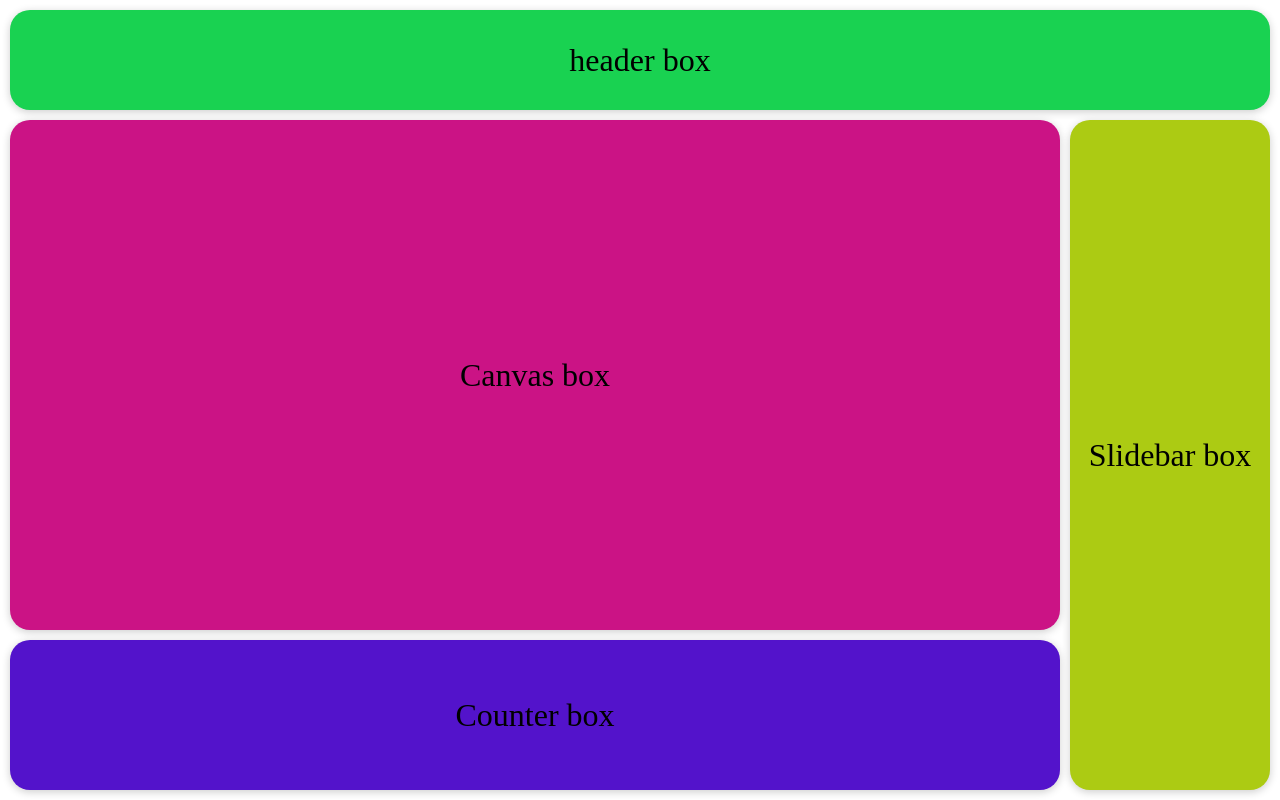
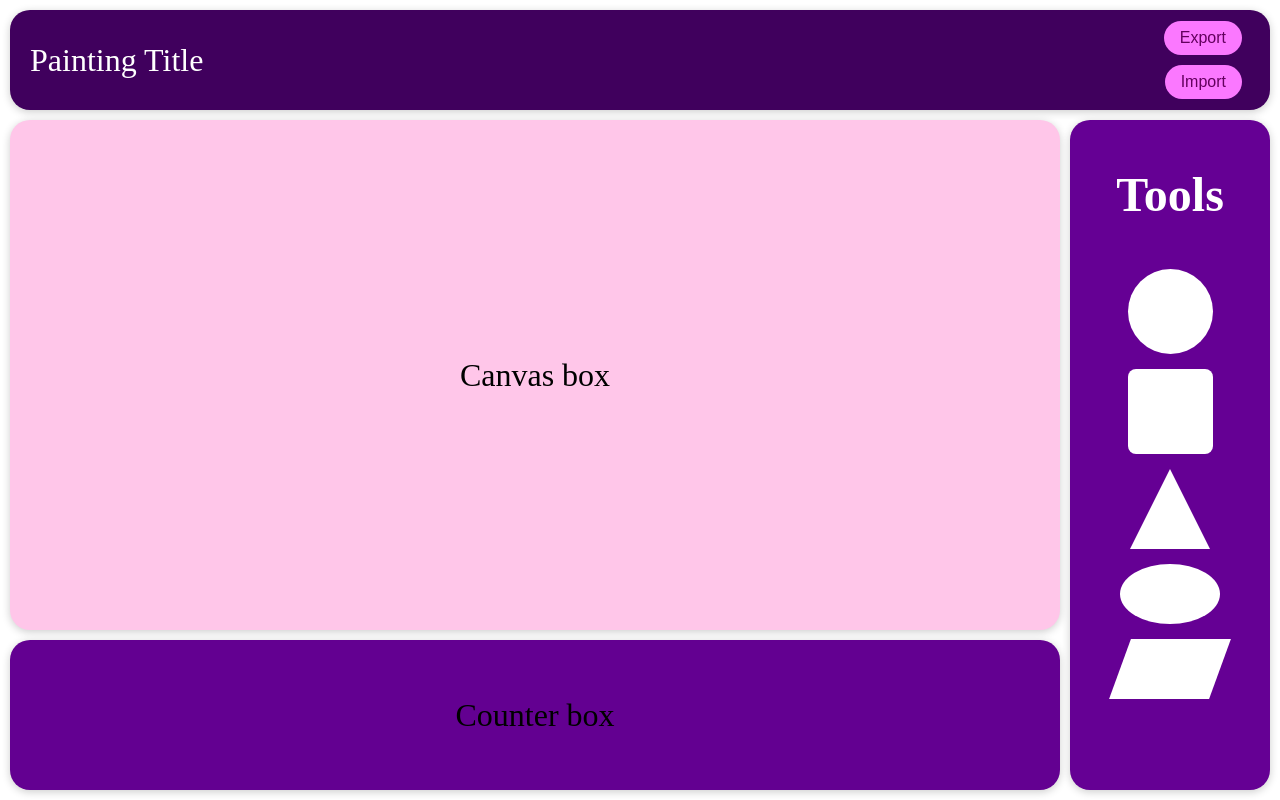
Before and after one commit to amirdr81/web-programming-HW-2, a React (Create React App) app: page / in a window 1280 px wide. Built offline with nearby package versions, Linux system fonts and the light colour scheme.

Commit message:
header and tools front updated

```diff
--- a/src/components/Header.css
+++ b/src/components/Header.css
@@ -4,13 +4,44 @@
   left: 10px;
   right: 10px;
   height: 100px;
-  background: #19d251;
+  background: #40005d;
   box-sizing: border-box;
   border-radius: 20px;
   box-shadow: 0 2px 8px #0003;
 
   display: flex;
   align-items: center;
-  justify-content: center;
+  justify-content: space-between;
+  padding: 0 20px;
   font-size: 2rem;
 }
+
+.btn {
+  margin: 0 8px;
+  padding: 8px 16px;
+  font-size: 1rem;
+  background: #fb78ff;
+  color: #63005e;
+  border: none;
+  border-radius: 20px;
+  cursor: pointer;
+  transition: background 0.2s;
+}
+
+.btn:hover {
+  background: rgb(252, 173, 255)
+}
+
+.btn-group {
+    display: flex;
+    flex-direction: column;
+    gap: 10px;
+    align-items: flex-end;
+}
+
+.header-title {
+  font-size: 2rem;
+  color: #ffffff;
+
+  font-size: 2rem;
+}
--- a/src/components/Header.js
+++ b/src/components/Header.js
@@ -4,7 +4,11 @@ import "./Header.css";
 function Header() {
   return (
     <div className="header-box">
-      header box
+      <div className="header-title">Painting Title</div>
+      <div className="btn-group">
+        <button className="btn">Export</button>
+        <button className="btn">Import</button>
+      </div>
     </div>
   );
 }
--- a/src/components/Slidebar.css
+++ b/src/components/Slidebar.css
@@ -4,13 +4,94 @@
   top: 120px;
   right: 10px;
   bottom: 10px;
-  background: #accb13;
+  background: #650094;
   box-sizing: border-box;
   border-radius: 20px;
   box-shadow: 0 2px 8px #0003;
 
-  display: flex;
+  padding: 15px;
   align-items: center;
   justify-content: center;
   font-size: 2rem;
 }
+
+.shape-container {
+  display: flex;
+  flex-direction: column;
+  align-items: center;
+  gap: 15px;
+  margin-top: 0;
+}
+
+.shape-circle {
+  width: 85px;
+  height: 85px;
+  border-radius: 75%;
+  background: #fff;
+  transition: 0.2s;
+}
+
+.shape-circle:hover {
+  width: 90px;
+  height: 90px;
+}
+
+.shape-square {
+  width: 85px;
+  height: 85px;
+  background: #fff;
+  border-radius: 8px;
+  transition: 0.2s;
+}
+
+.shape-square:hover {
+  width: 90px;
+  height: 90px;
+}
+
+.shape-triangle {
+  width: 0;
+  height: 0;
+  border-left: 40px solid transparent;
+  border-right: 40px solid transparent;
+  border-bottom: 80px solid #fff;
+  background: transparent;
+  transition: 0.2s;
+}
+
+.shape-triangle:hover {
+  border-left: 45px solid transparent;
+  border-right: 45px solid transparent;
+  border-bottom: 85px solid #fff;
+}
+
+.shape-ellipse {
+  width: 100px;
+  height: 60px;
+  border-radius: 75%;
+  background: #fff;
+  transition: 0.2s;
+}
+
+.shape-ellipse:hover {
+  width: 105px;
+  height: 65px;
+}
+
+.shape-parallelogram {
+  width: 100px;
+  height: 60px;
+  background: #fff;
+  transform: skew(-20deg);
+  transition: 0.2s;
+}
+
+.shape-parallelogram:hover {
+  width: 105px;
+  height: 65px;
+}
+
+.title {
+  font-size: 3rem;
+  color: #fff;
+}
--- a/src/components/Slidebar.js
+++ b/src/components/Slidebar.js
@@ -4,7 +4,14 @@ import "./Slidebar.css";
 function Slidebar() {
   return (
     <div className="slidebar-box">
-      Slidebar box
+      <div className="shape-container">
+        <h1 className="shape title">Tools</h1>
+        <div className="shape shape-circle"></div>
+        <div className="shape shape-square"></div>
+        <div className="shape shape-triangle"></div>
+        <div className="shape shape-ellipse"></div>
+        <div className="shape shape-parallelogram"></div>
+      </div>
     </div>
   );
 }
--- a/src/components/canvas.css
+++ b/src/components/canvas.css
@@ -4,7 +4,7 @@
   right: 220px;
   left: 10px;
   bottom: 170px;
-  background: #cb1385;
+  background: rgb(255, 198, 233);
   box-sizing: border-box;
   border-radius: 20px;
   box-shadow: 0 2px 8px #0003;
--- a/src/components/counter.css
+++ b/src/components/counter.css
@@ -4,7 +4,7 @@
   right: 220px;
   left: 10px;
   height: 150px;
-  background: #5313cb;
+  background: #630091;
   box-sizing: border-box;
   border-radius: 20px;
   box-shadow: 0 2px 8px #0003;
```
Also changed, not shown: images/Header.png (added), images/Tools.png (added).
